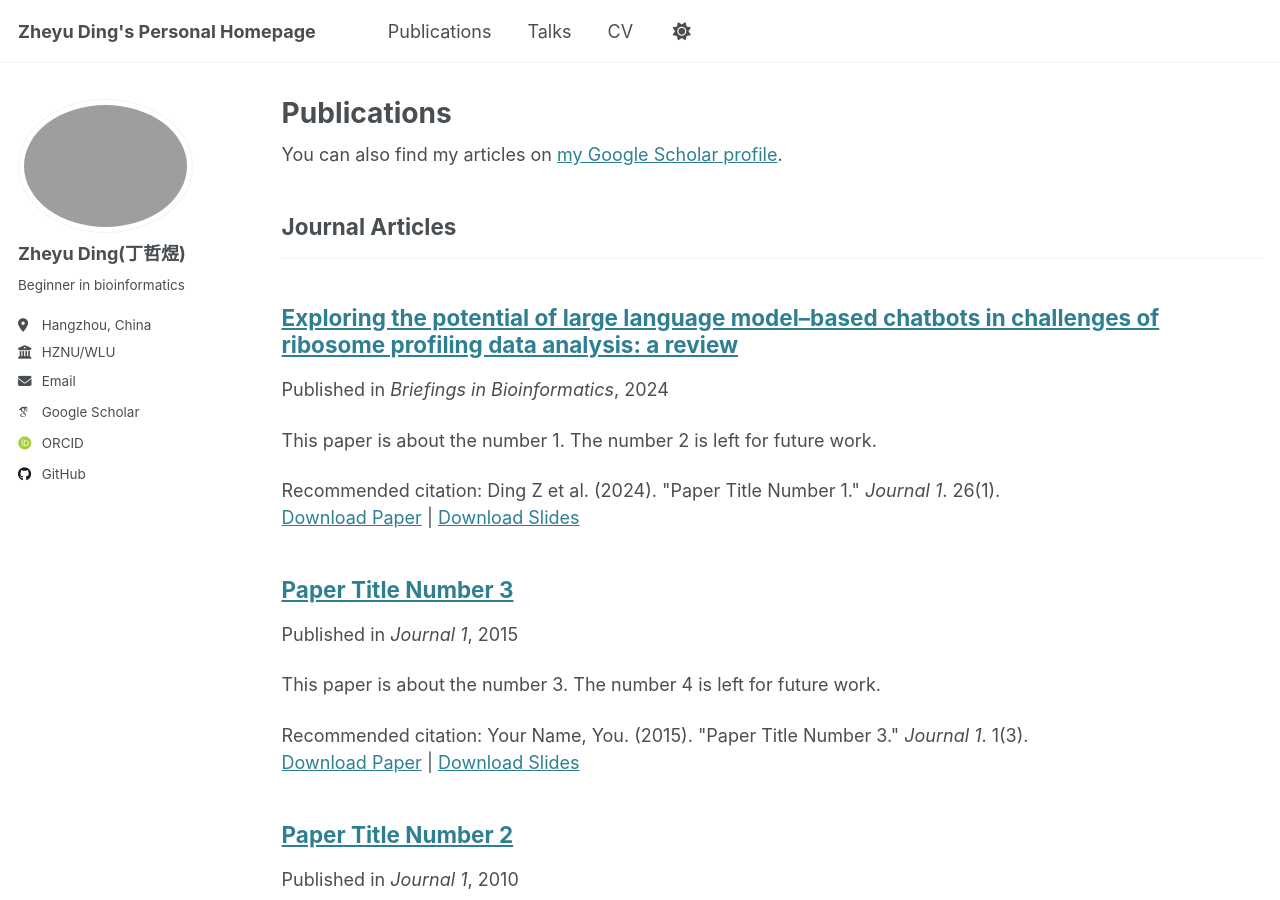
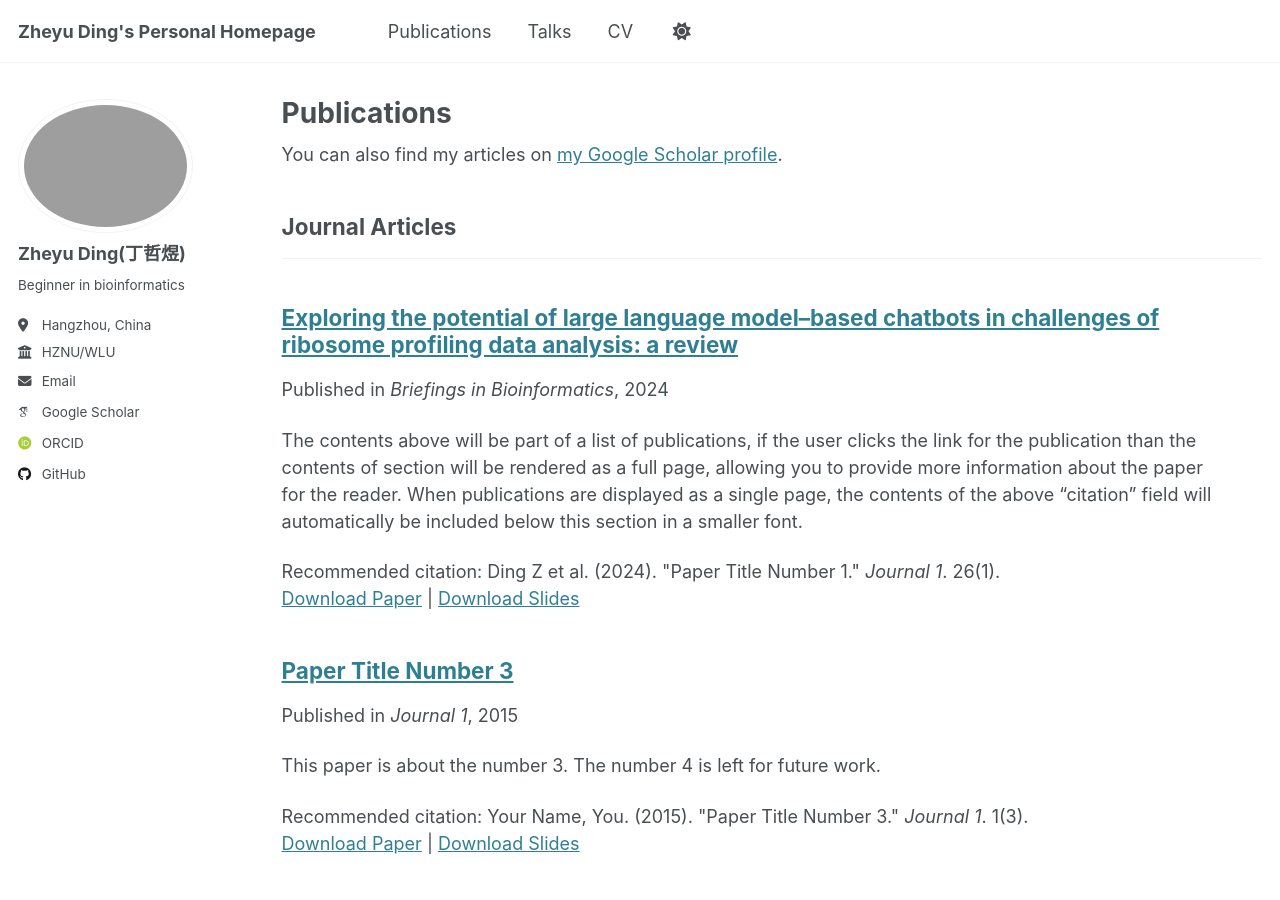
Before and after one commit to Zheyu-Ding/Zheyu-Ding.github.io, a Jekyll site: the page built from _pages/publications.html, in a window 1280 px wide and 900 px high. Built offline with Jekyll 4.4.1, drawn with Linux system fonts in a browser that asks for light colours; some web fonts are replaced.

Commit message:
Update 2024-12-12-paper-LLM-BIB-firstauthor.md

```diff
--- a/_publications/2024-12-12-paper-LLM-BIB-firstauthor.md
+++ b/_publications/2024-12-12-paper-LLM-BIB-firstauthor.md
@@ -2,8 +2,7 @@
 title: "Exploring the potential of large language model–based chatbots in challenges of ribosome profiling data analysis: a review"
 collection: publications
 category: manuscripts
-permalink: /publication/2009-10-01-paper-title-number-1
-excerpt: 'This paper is about the number 1. The number 2 is left for future work.'
+permalink: /publication/2024-12-12-paper-LLM-BIB-firstauthor
 date: 2024-12-12
 venue: 'Briefings in Bioinformatics'
 slidesurl: 'http://Zheyu-Ding.github.io/files/BIB.pdf'
```
